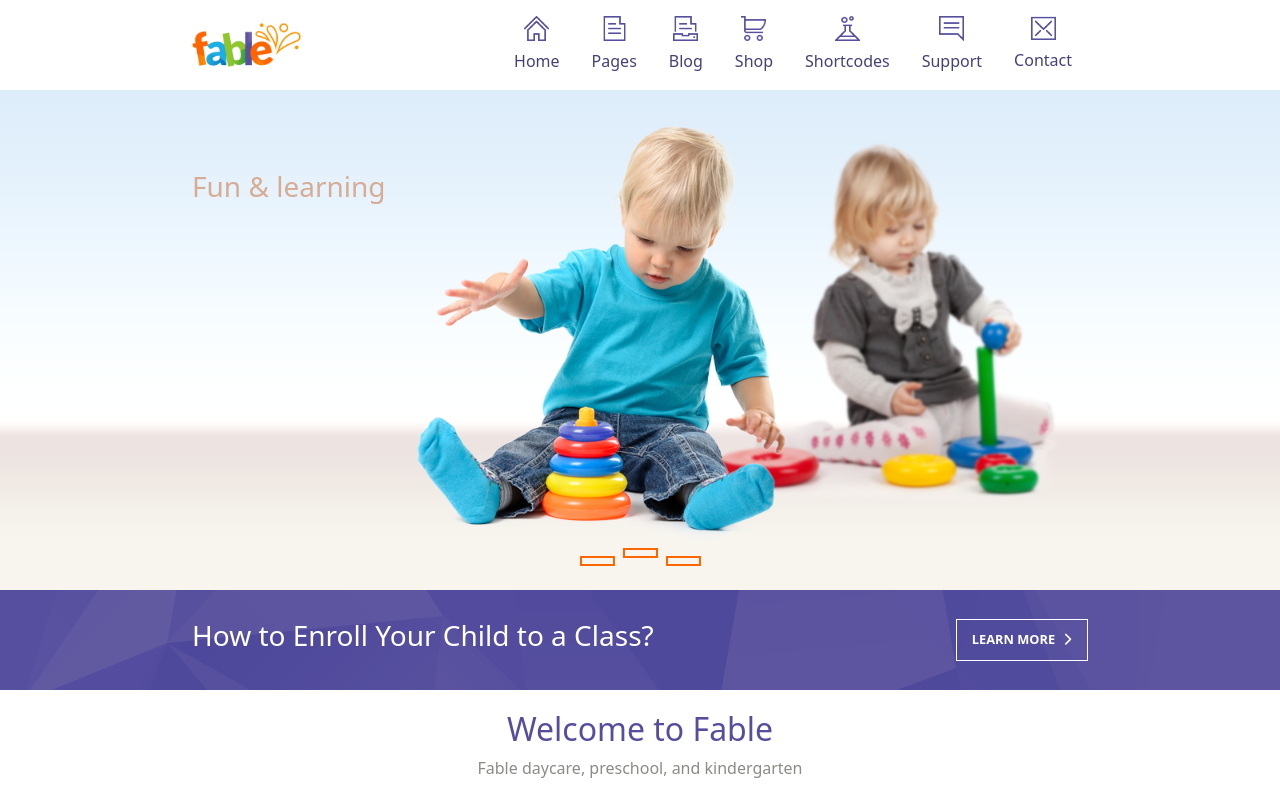
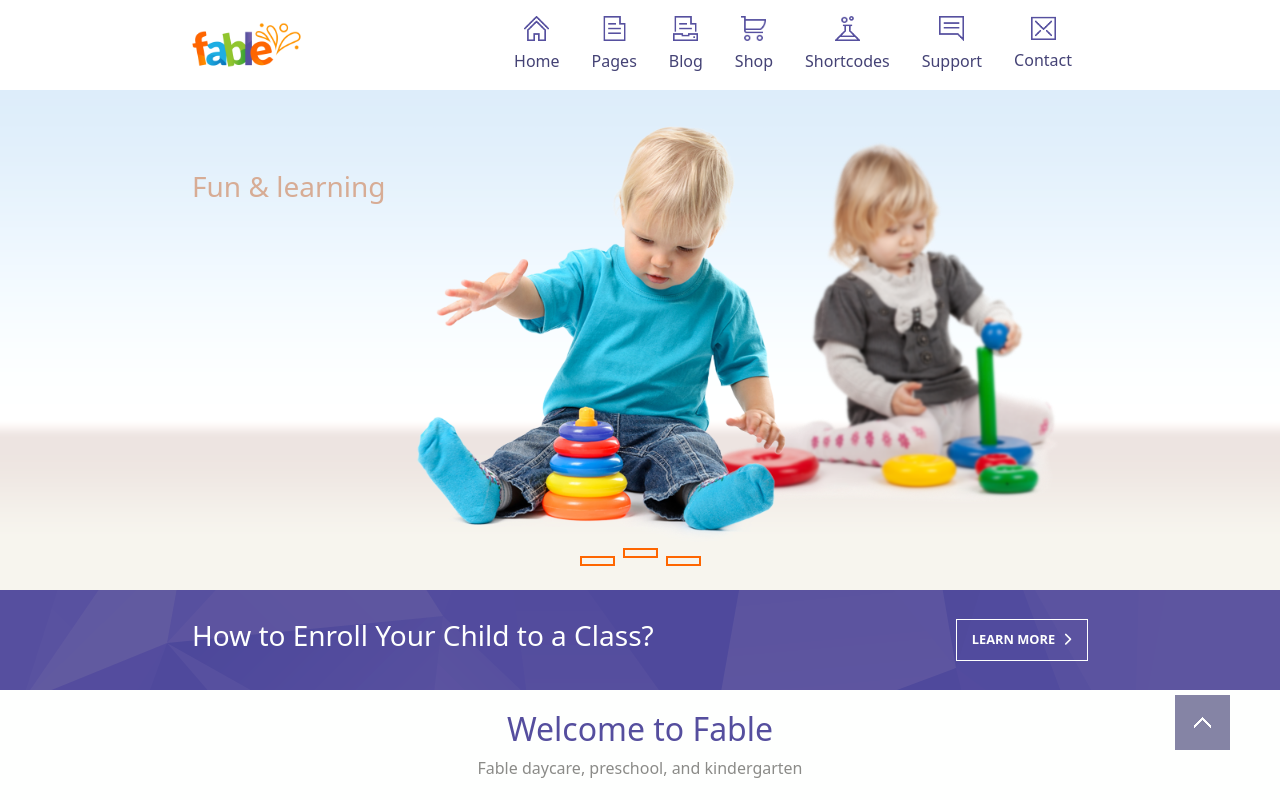
Before and after one commit to stefanocravotta/proj-html-vuejs, a Vue app: page / in a window 1280 px wide. Shown: the top 800 px of the page. Built offline with nearby package versions, Linux system fonts and the light colour scheme; what vue-glide-js would draw is missing.

Commit message:
ScrollToTopComp

```diff
--- a/src/components/MainComp.vue
+++ b/src/components/MainComp.vue
@@ -12,6 +12,7 @@
       <WhatsNewComp />
       <JumboMapComp />
       <ContactUsComp />
+      <ScrollToTopComp />
   </main>
 </template>
 
@@ -28,10 +29,11 @@ import JumboQuotesComp from './main-components/JumboQuotesComp.vue';
 import WhatsNewComp from './main-components/WhatsNewComp.vue';
 import JumboMapComp from './main-components/JumboMapComp.vue';
 import ContactUsComp from './main-components/ContactUsComp.vue';
+import ScrollToTopComp from './main-components/ScrollToTopComp.vue';
 
 export default {
     name: "MainComp",
-    components: { JumboTopComp, LearnMoreComp, WelcomeToFableComp, JumboStatisticsComp, OurClassesComp, JumboGalleryComp, ViewGalleryComp, MeetOurStaffComp, JumboQuotesComp, WhatsNewComp, JumboMapComp, ContactUsComp }
+    components: { JumboTopComp, LearnMoreComp, WelcomeToFableComp, JumboStatisticsComp, OurClassesComp, JumboGalleryComp, ViewGalleryComp, MeetOurStaffComp, JumboQuotesComp, WhatsNewComp, JumboMapComp, ContactUsComp, ScrollToTopComp }
 }
 </script>
 
--- a/src/components/main-components/JumboTopComp.vue
+++ b/src/components/main-components/JumboTopComp.vue
@@ -50,7 +50,7 @@ export default {
         },
         isActive(number){
             return this.counter === number
-        }
+        },
     },
     mounted(){
         setInterval( () => {
--- /dev/null
+++ b/src/components/main-components/ScrollToTopComp.vue
@@ -0,0 +1,33 @@
+<template>
+  <div @click="scrollToTop" class="bottom-fixed">
+      <img  src="../../assets/images/go_to_top.png" alt="">
+  </div>
+</template>
+
+<script>
+export default {
+    name: "ScrollToTopComp",
+    methods:{
+        scrollToTop(){
+            window.scrollTo(0, 0)
+        }
+    }
+}
+</script>
+
+<style lang="scss" scoped>
+@import "../../assets/style/vars";
+@import "../../assets/style/mixins";
+
+.bottom-fixed{
+    position: fixed;
+    bottom: 50px;
+    right: 50px;
+    background-color: $east-bay-opacity;
+    cursor: pointer;
+    &:hover{
+    background-color: $east-bay;
+
+    }
+}
+</style>
```
